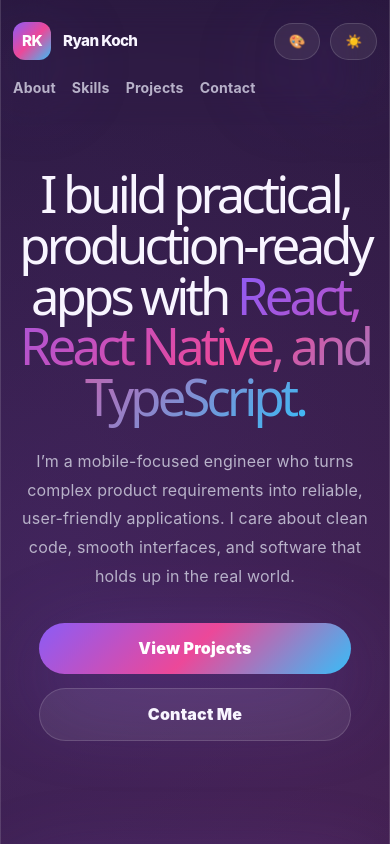
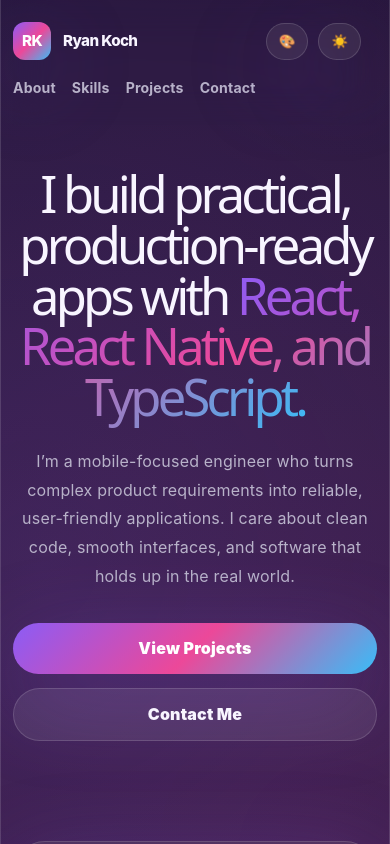
Before and after one commit to ryankoch13/reactjs-vite-portfolio, a React (Vite) app in the folder portfolio/: page / in a window 390 px wide. Shown: the top 844 px of the page. Built offline with nearby package versions, Linux system fonts and the light colour scheme.

Commit message:
chore: fixed media queries
Signed-off-by: ryankoch13 <ryan.koch13@gmail.com>

```diff
--- a/portfolio/src/App.css
+++ b/portfolio/src/App.css
@@ -7,11 +7,9 @@
   --text: #f8f5ff;
   --muted: #b8b2c9;
   --muted-strong: #ded7f5;
-
   --purple: #8b5cf6;
   --pink: #ec4899;
   --blue: #38bdf8;
-
   --gradient: linear-gradient(135deg, var(--purple), var(--pink), var(--blue));
   --shadow: 0 24px 90px rgba(139, 92, 246, 0.25);
   --radius-lg: 32px;
@@ -113,9 +111,9 @@
   top: 0;
   z-index: 20;
   display: grid;
-  grid-template-columns: auto 1fr auto;
+  grid-template-columns: auto 1fr auto auto;
   align-items: center;
-  gap: 24px;
+  gap: 16px;
   padding: 22px 0;
   backdrop-filter: blur(18px);
 }
@@ -156,20 +154,7 @@
   color: var(--text);
 }
 
-.themeToggle {
-  display: inline-flex;
-  align-items: center;
-  justify-content: center;
-  gap: 8px;
-  border: 1px solid var(--border);
-  border-radius: 999px;
-  padding: 10px 14px;
-  color: var(--text);
-  background: var(--surface);
-  cursor: pointer;
-  font-weight: 800;
-  box-shadow: var(--shadow);
-}
+.themeToggle,
 .schemeToggle {
   display: inline-flex;
   align-items: center;
@@ -192,18 +177,17 @@
 .hero {
   min-height: calc(100vh - 90px);
   display: grid;
-  grid-template-columns: 1.08fr 0.92fr;
+  grid-template-columns: minmax(0, 1.08fr) minmax(320px, 0.92fr);
   align-items: center;
-  gap: 48px;
+  gap: clamp(32px, 5vw, 56px);
+}
+
+.heroCopy {
+  min-width: 0;
 }
 
 .heroActions {
   justify-self: center;
-}
-
-.projectCard .techStack {
-  margin-top: auto;
-  padding-top: 24px;
 }
 
 .pill {
@@ -229,19 +213,13 @@
 h1 {
   max-width: 780px;
   margin-bottom: 24px;
-  font-size: clamp(2.25rem, 5vw, 4.4rem);
-  line-height: 0.9;
-  letter-spacing: -0.085em;
+  font-size: clamp(2.75rem, 7vw, 7.6rem);
+  line-height: 1;
+  letter-spacing: -0.075em;
 }
 
 h1 span,
 .sectionTitle {
-  max-width: 780px;
-  margin-bottom: 0;
-  font-size: clamp(2.25rem, 5vw, 4.4rem);
-  line-height: 1.08;
-  letter-spacing: -0.045em;
-
   background: var(--gradient);
   background-clip: text;
   -webkit-background-clip: text;
@@ -250,6 +228,14 @@
   /* Prevent horizontal glyph clipping */
   padding-inline: 0.06em;
   margin-inline: -0.06em;
+}
+
+.sectionTitle {
+  max-width: 850px;
+  margin-bottom: 0;
+  font-size: clamp(2.25rem, 5vw, 4.4rem);
+  line-height: 1.08;
+  letter-spacing: -0.045em;
 }
 
 .heroDescription {
@@ -281,14 +267,6 @@
     border-color 0.2s ease;
 }
 
-.button:hover,
-.themeToggle:hover {
-  transform: translateY(-2px);
-}
-.schemeToggle:hover {
-  transform: translateY(-2px);
-}
-
 .primary {
   color: white;
   background: var(--gradient);
@@ -305,6 +283,7 @@
   position: relative;
   display: grid;
   gap: 18px;
+  min-width: 0;
 }
 
 .orb {
@@ -375,7 +354,7 @@
 
 .statsGrid {
   display: grid;
-  grid-template-columns: repeat(4, 1fr);
+  grid-template-columns: repeat(auto-fit, minmax(min(170px, 100%), 1fr));
   gap: 14px;
 }
 
@@ -402,31 +381,13 @@
 
 .aboutSection {
   display: grid;
-  grid-template-columns: 0.9fr 1.1fr;
-  gap: 54px;
+  grid-template-columns: minmax(280px, 0.9fr) minmax(0, 1.1fr);
+  gap: clamp(32px, 5vw, 54px);
   align-items: start;
 }
 
 .sectionHeader {
   margin-bottom: 28px;
-  justify-self: center;
-}
-
-.sectionTitle {
-  max-width: 850px;
-  margin-bottom: 0;
-  font-size: clamp(2.25rem, 5vw, 4.4rem);
-  line-height: 1.08;
-  letter-spacing: -0.045em;
-  justify-self: center;
-  background: var(--gradient);
-  background-clip: text;
-  -webkit-background-clip: text;
-  color: transparent;
-
-  /* Prevent horizontal glyph clipping */
-  padding-inline: 0.06em;
-  margin-inline: -0.06em;
 }
 
 .aboutText {
@@ -435,13 +396,21 @@
   font-size: 1.05rem;
 }
 
+/*
+  Fluid horizontal sections:
+  - Skills will naturally become 4 columns on wide screens.
+  - Projects will naturally become 3 columns on wide screens.
+  - Both collapse cleanly without needing a bunch of breakpoints.
+*/
+
 .skillsGrid {
   display: grid;
-  grid-template-columns: repeat(4, 1fr);
-  gap: 18px;
+  grid-template-columns: repeat(auto-fit, minmax(min(230px, 100%), 1fr));
+  gap: clamp(14px, 2vw, 22px);
 }
 
 .skillGroup {
+  height: 100%;
   padding: 26px;
   border-radius: var(--radius-md);
 }
@@ -472,16 +441,20 @@
 
 .projectsGrid {
   display: grid;
-  grid-template-columns: repeat(3, 1fr);
-  gap: 18px;
+  grid-template-columns: repeat(auto-fit, minmax(min(310px, 100%), 1fr));
+  gap: clamp(16px, 2vw, 24px);
+  align-items: stretch;
 }
 
 .projectCard {
+  position: relative;
+  overflow: hidden;
   display: flex;
-  min-height: 390px;
+  min-height: clamp(320px, 32vw, 390px);
+  height: 100%;
   flex-direction: column;
   justify-content: flex-start;
-  padding: 28px;
+  padding: clamp(24px, 2.5vw, 30px);
   border-radius: var(--radius-lg);
   transition:
     transform 0.2s ease,
@@ -493,6 +466,15 @@
   margin-bottom: 14px;
   font-size: 1.45rem;
   letter-spacing: -0.035em;
+}
+
+.projectCard p {
+  margin-bottom: 18px;
+}
+
+.projectCard .techStack {
+  margin-top: auto;
+  padding-top: 24px;
 }
 
 .contactSection {
@@ -538,6 +520,7 @@
 }
 
 /* Nav underline effect */
+
 .nav a {
   position: relative;
 }
@@ -562,6 +545,7 @@
 }
 
 /* Brand hover */
+
 .brand:hover {
   transform: translateY(-2px);
 }
@@ -571,13 +555,16 @@
 }
 
 /* Button shimmer/glow */
+
 .button,
+.themeToggle,
 .schemeToggle {
   position: relative;
   overflow: hidden;
 }
 
 .button::before,
+.themeToggle::before,
 .schemeToggle::before {
   content: "";
   position: absolute;
@@ -593,46 +580,19 @@
 }
 
 .button:hover::before,
+.themeToggle:hover::before,
 .schemeToggle:hover::before {
   transform: translateX(120%);
 }
 
 .button:hover,
+.themeToggle:hover,
 .schemeToggle:hover {
-  transform: translateY(-3px);
-}
-.button,
-.themeToggle {
-  position: relative;
-  overflow: hidden;
-}
-
-.button::before,
-.themeToggle::before {
-  content: "";
-  position: absolute;
-  inset: 0;
-  background: linear-gradient(
-    120deg,
-    transparent,
-    rgba(255, 255, 255, 0.22),
-    transparent
-  );
-  transform: translateX(-120%);
-  transition: transform 0.55s ease;
-}
-
-.button:hover::before,
-.themeToggle:hover::before {
-  transform: translateX(120%);
-}
-
-.button:hover,
-.themeToggle:hover {
   transform: translateY(-3px);
 }
 
 /* Hero feature card hover */
+
 .featuredCard {
   position: relative;
   overflow: hidden;
@@ -659,6 +619,7 @@
 }
 
 /* Skill card hover */
+
 .skillGroup:hover {
   transform: translateY(-6px);
   border-color: rgba(56, 189, 248, 0.42);
@@ -670,6 +631,7 @@
 }
 
 /* Individual skill tag hover */
+
 .skillTags span:hover,
 .techStack span:hover {
   transform: translateY(-2px) scale(1.03);
@@ -677,10 +639,6 @@
 }
 
 /* Project card hover upgrade */
-.projectCard {
-  position: relative;
-  overflow: hidden;
-}
 
 .projectCard::before {
   content: "";
@@ -726,6 +684,7 @@
 }
 
 /* Stats hover */
+
 .statCard:hover {
   transform: translateY(-5px);
   border-color: rgba(139, 92, 246, 0.42);
@@ -740,15 +699,20 @@
 }
 
 /* Keyboard accessibility */
+
 a:focus-visible,
 button:focus-visible {
   outline: 3px solid rgba(56, 189, 248, 0.65);
   outline-offset: 4px;
 }
 
+/* ----------------------------- */
+/* Responsive Layout */
+/* ----------------------------- */
+
 @media (max-width: 980px) {
   .header {
-    grid-template-columns: 1fr auto;
+    grid-template-columns: 1fr auto auto;
   }
 
   .nav {
@@ -765,14 +729,30 @@
     padding-top: 72px;
   }
 
-  .aboutSection,
-  .skillsGrid,
-  .projectsGrid {
-    grid-template-columns: 1fr 1fr;
+  .heroCopy {
+    max-width: 100%;
+    align-items: center;
+    text-align: center;
   }
 
-  .statsGrid {
-    grid-template-columns: repeat(2, 1fr);
+  .heroCopy h1 {
+    max-width: 980px;
+    margin-inline: auto;
+    text-align: center;
+  }
+
+  .heroDescription {
+    width: min(100%, 760px);
+    margin-inline: auto;
+    text-align: center;
+  }
+
+  .heroActions {
+    justify-content: center;
+  }
+
+  .aboutSection {
+    grid-template-columns: 1fr;
   }
 }
 
@@ -783,6 +763,7 @@
 
   .header {
     position: static;
+    grid-template-columns: 1fr auto auto;
     gap: 16px;
   }
 
@@ -800,6 +781,11 @@
     display: none;
   }
 
+  .themeToggle,
+  .schemeToggle {
+    padding-inline: 12px;
+  }
+
   .nav {
     gap: 16px;
     font-size: 0.88rem;
@@ -813,18 +799,9 @@
     padding-top: 44px;
   }
 
-  h1 {
-    max-width: 780px;
-    margin-bottom: 24px;
-    font-size: clamp(3.4rem, 8vw, 7.6rem);
-    line-height: 1;
-    letter-spacing: -0.075em;
-  }
-
+  h1,
   h1 span {
-    max-width: 780px;
-    margin-bottom: 24px;
-    font-size: clamp(3.4rem, 8vw, 7.6rem);
+    font-size: clamp(2.75rem, 13vw, 4.6rem);
     line-height: 1;
     letter-spacing: -0.075em;
   }
@@ -839,54 +816,16 @@
     text-align: center;
   }
 
-  .heroCopy h1 {
-    max-width: 980px;
-    margin-inline: auto;
-    text-align: center;
-  }
-
-  .heroDescription {
-    width: min(100%, 760px);
-    margin-inline: auto;
-    text-align: center;
-  }
-
-  @media (max-width: 980px) {
-    .hero {
-      grid-template-columns: 1fr;
-    }
-
-    .heroCopy {
-      max-width: 100%;
-      align-items: center;
-      text-align: center;
-    }
-
-    .heroDescription {
-      width: min(100%, 760px);
+  .pill {
     margin-inline: auto;
   }
 
-    .heroActions {
-      justify-content: center;
-    }
+  .button {
+    width: 100%;
   }
 
-  @media (max-width: 680px) {
-    h1,
-    h1 span {
-      font-size: clamp(2.75rem, 13vw, 4.6rem);
-      line-height: 1;
-      letter-spacing: -0.075em;
-    }
-  }
-
-  .pill {
-    margin-inline: auto;
-  }
-}
-
-.button {
+  .heroActions,
+  .contactActions {
     width: 100%;
   }
 
@@ -904,3 +843,4 @@
   .projectCard {
     min-height: 320px;
   }
+}
```
Lines whose indentation alone changed are shown as unchanged.
